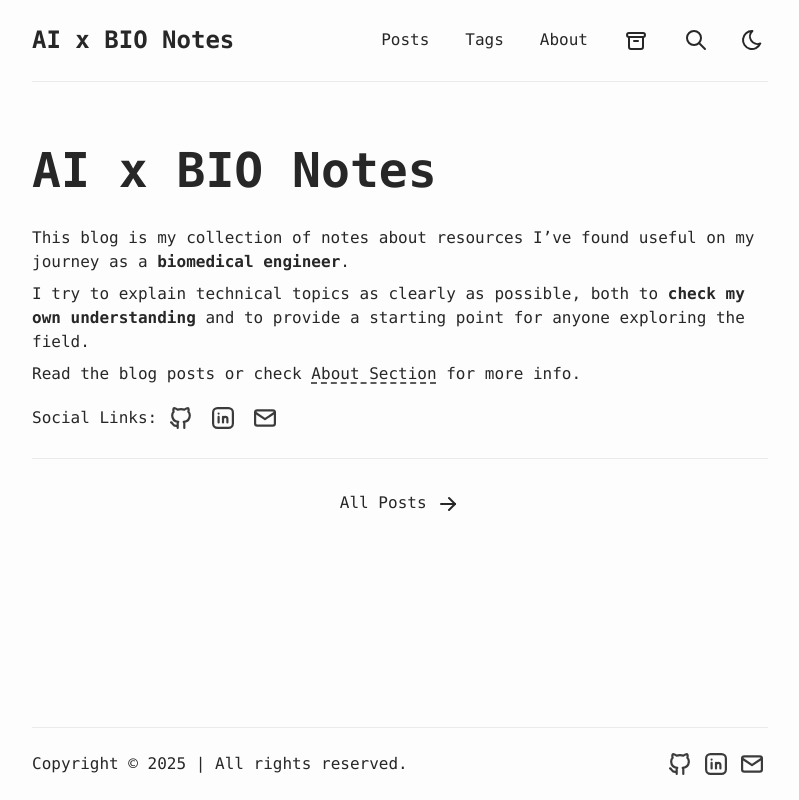
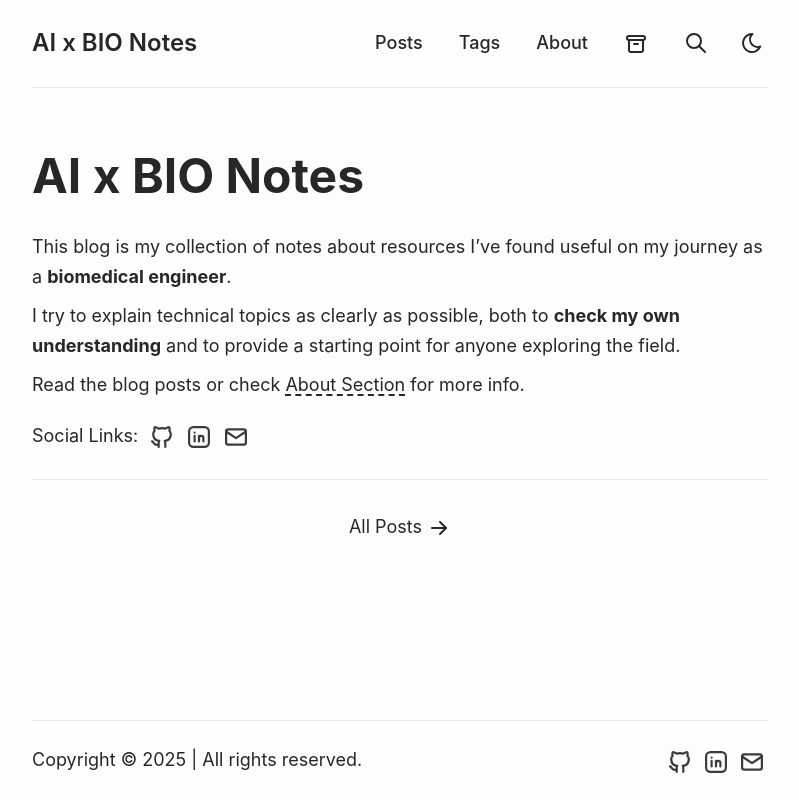
Before and after one commit to vincenzocivale/blog_repo, an Astro site: page / in a window 1280 px wide. Shown: the whole page, without its empty margins (240-1039 px from the left). Built offline with nearby package versions, Linux system fonts and the light colour scheme; Astro itself is replaced by a stand-in of ours.

Commit message:
refactor: update font styles for improved readability and maintain monospace for code

```diff
--- a/src/styles/global.css
+++ b/src/styles/global.css
@@ -1,8 +1,6 @@
 @import "tailwindcss";
 @import "./typography.css";
-
 @custom-variant dark (&:where([data-theme=dark], [data-theme=dark] *));
-
 :root,
 html[data-theme="light"] {
   --background: #fdfdfd;
@@ -11,7 +9,6 @@ html[data-theme="light"] {
   --muted: #e6e6e6;
   --border: #ece9e9;
 }
-
 html[data-theme="dark"] {
   --background: #212737;
   --foreground: #eaedf3;
@@ -19,7 +16,6 @@ html[data-theme="dark"] {
   --muted: #343f60;
   --border: #ab4b08;
 }
-
 @theme inline {
   --color-background: var(--background);
   --color-foreground: var(--foreground);
@@ -27,7 +23,6 @@ html[data-theme="dark"] {
   --color-muted: var(--muted);
   --color-border: var(--border);
 }
-
 @layer base {
   * {
     @apply border-border outline-accent/75;
@@ -38,8 +33,28 @@ html[data-theme="dark"] {
     @apply overflow-y-scroll scroll-smooth;
   }
   body {
-    @apply flex min-h-svh flex-col bg-background font-mono text-foreground selection:bg-accent/75 selection:text-background;
+    /* MODIFICATO: rimosso font-mono, aggiunto font-sans e proprietà per leggibilità */
+    @apply flex min-h-svh flex-col bg-background font-sans text-foreground selection:bg-accent/75 selection:text-background;
+    font-family: -apple-system, BlinkMacSystemFont, "Segoe UI", Roboto, sans-serif;
+    font-size: 18px;
+    line-height: 1.7;
   }
+
+  /* AGGIUNTO: mantieni monospace solo per codice */
+  code,
+  pre,
+  kbd,
+  samp {
+    font-family: "Courier New", Courier, monospace;
+    font-size: 0.9em;
+  }
+
+  /* AGGIUNTO: titoli con il font sans-serif */
+  h1, h2, h3, h4, h5, h6 {
+    font-family: -apple-system, BlinkMacSystemFont, "Segoe UI", Roboto, sans-serif;
+    font-weight: 600;
+  }
+
   a,
   button {
     @apply outline-offset-1 outline-accent focus-visible:no-underline focus-visible:outline-2 focus-visible:outline-dashed;
@@ -53,15 +68,12 @@ html[data-theme="dark"] {
     @apply mx-auto max-w-app px-4;
   }
 }
-
 @utility max-w-app {
   @apply max-w-3xl;
 }
-
 .active-nav {
   @apply underline decoration-wavy decoration-2 underline-offset-4;
 }
-
 /* Source: https://piccalil.li/blog/a-more-modern-css-reset/ */
 /* Anything that has been anchored to should have extra scroll margin */
 :target {
```
